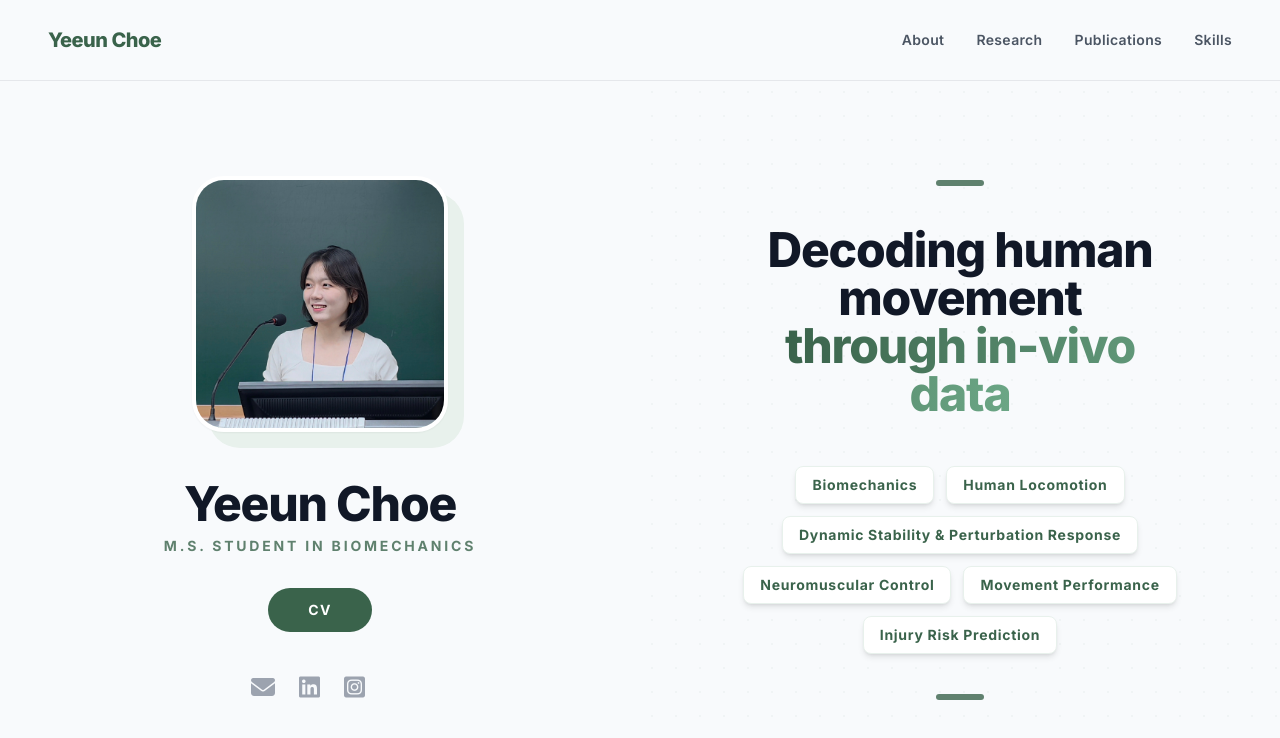
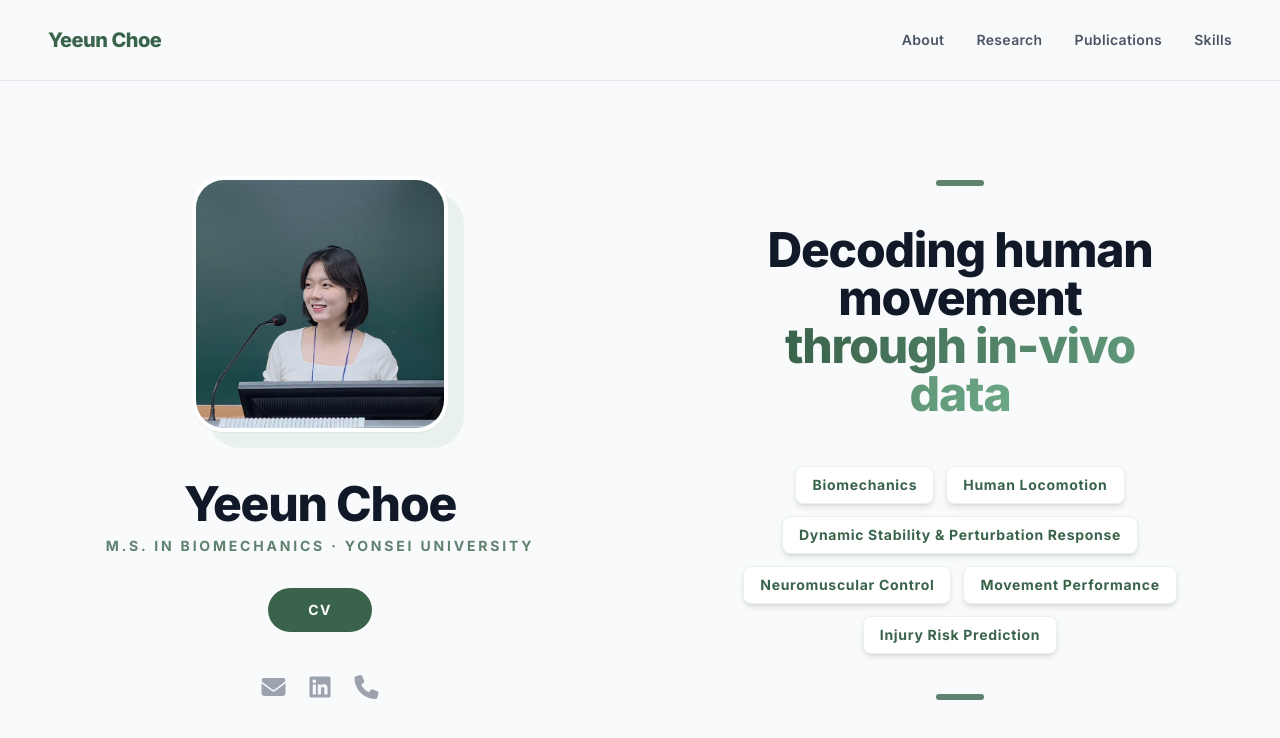
Before and after one commit to Yeeun-Choe/yeeun-choe.github.io, a plain HTML site: page index.html in a window 1280 px wide. Drawn offline with nearby package versions, Linux system fonts and the light colour scheme.

Commit message:
Add files via upload

```diff
--- a/index.html
+++ b/index.html
@@ -87,7 +87,7 @@
             </div>
 
             <h1 class="text-4xl md:text-5xl font-extrabold text-gray-900 mb-2 tracking-tight">Yeeun Choe</h1>
-            <p class="text-brandDark text-sm font-bold uppercase tracking-[0.2em] mb-8 opacity-80 text-center">M.S. Student in Biomechanics</p>
+            <p class="text-brandDark text-sm font-bold uppercase tracking-[0.2em] mb-8 opacity-80 text-center">M.S. in Biomechanics · Yonsei University</p>
 
             <a href="./CV.pdf" target="_blank" rel="noopener noreferrer" class="inline-flex items-center justify-center px-10 py-3 mb-10 text-sm font-bold text-white transition-all duration-300 bg-brandDark rounded-full hover:bg-brandAccent hover:shadow-lg hover:-translate-y-0.5 focus:outline-none relative z-20">
                 <span class="tracking-widest uppercase">cv</span>
@@ -96,8 +96,7 @@
             <div class="flex space-x-6 text-gray-400 relative z-20">
                 <a href="mailto:yeeunchoe0904@gmail.com" class="hover:text-brandDark hover:-translate-y-1 transition-all duration-300 text-2xl"><i class="fas fa-envelope"></i></a>
                 <a href="https://www.linkedin.com/in/yeeun-choe" target="_blank" rel="noopener noreferrer" class="hover:text-brandDark hover:-translate-y-1 transition-all duration-300 text-2xl"><i class="fab fa-linkedin"></i></a>
-                <a href="https://www.instagram.com/yen__e_e?igsh=MTh4Mnpub3FxbDN2Yw==" target="_blank" rel="noopener noreferrer" class="hover:text-brandDark hover:-translate-y-1 transition-all duration-300 text-2xl"><i class="fab fa-instagram-square"></i></a>
-                <a href="tel:+821051902771" class="hover:text-brandDark hover:-translate-y-1 transition-all duration-300 text-2xl"><i class="fas fa-phone-circle"></i></a>
+                <a href="tel:+821051902771" class="hover:text-brandDark hover:-translate-y-1 transition-all duration-300 text-2xl"><i class="fas fa-phone"></i></a>
             </div>
         </div>
 
```
Also changed, not shown: about.html (+4 -1 lines), 2 other files.
